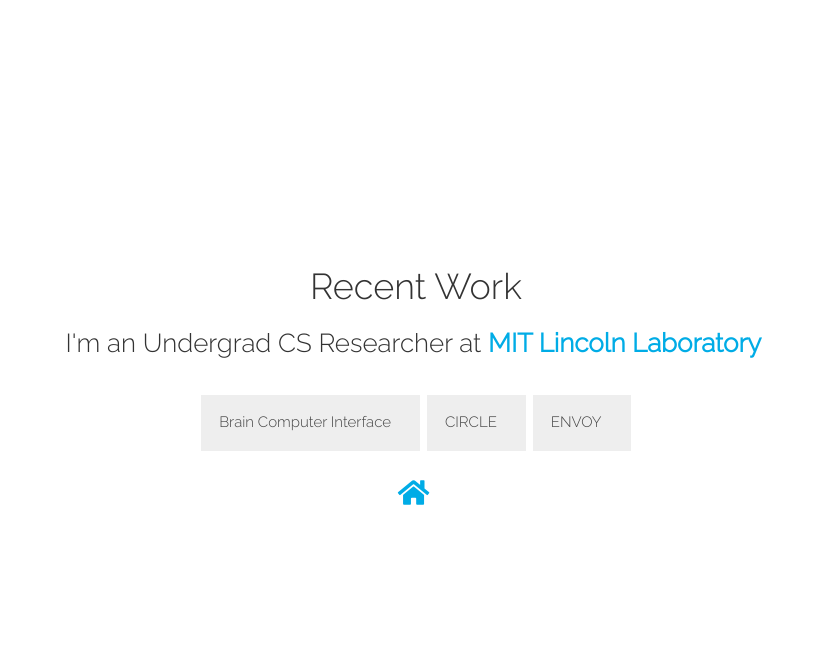
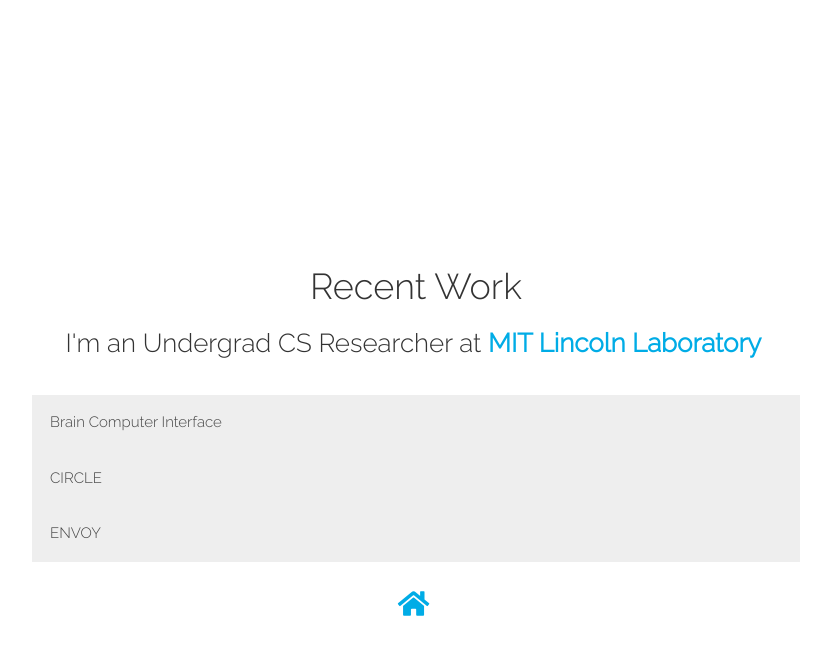
Before and after one commit to EvanDietrich/EvanDietrich.github.io, a Jekyll site: the page updates.html, which Jekyll copies as it is, in a window 1280 px wide. Shown: the top 655 px of the page, without its empty margins (224-1055 px from the left). Built offline with Jekyll 4.4.1, drawn with Linux system fonts in a browser that asks for light colours; nearby versions of some CDN libraries; library files that are not in the unit come from our copies.

Commit message:
Update updates.html

```diff
--- a/updates.html
+++ b/updates.html
@@ -40,7 +40,7 @@
   color: #444;
   cursor: pointer;
   padding: 18px;
-  width: 60% !imporant;
+  width: 60%;
   border: none;
   text-align: left;
   outline: none;
@@ -58,7 +58,7 @@
 .accordion:after {
   content: '\002B';
   color: transparent;
-  width: 60% !imporant;
+  width: 60%;
   font-weight: bold;
   float: right;
   margin-left: 5px;
@@ -75,7 +75,7 @@
 .panel {
   padding: 0 18px;
   background-color: transparent;
-  width: 60% !imporant;
+  width: 60%;
   max-height: 0;
   overflow: hidden;
   transition: max-height 0.2s ease-out;
```
